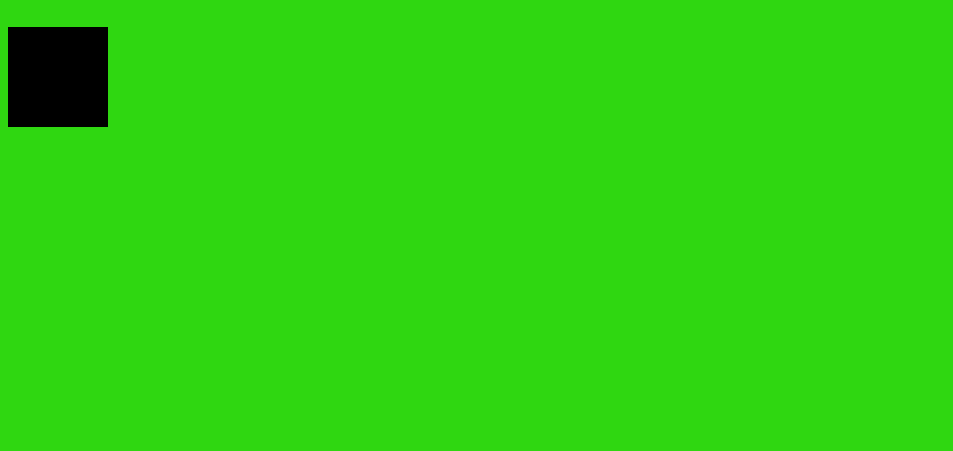
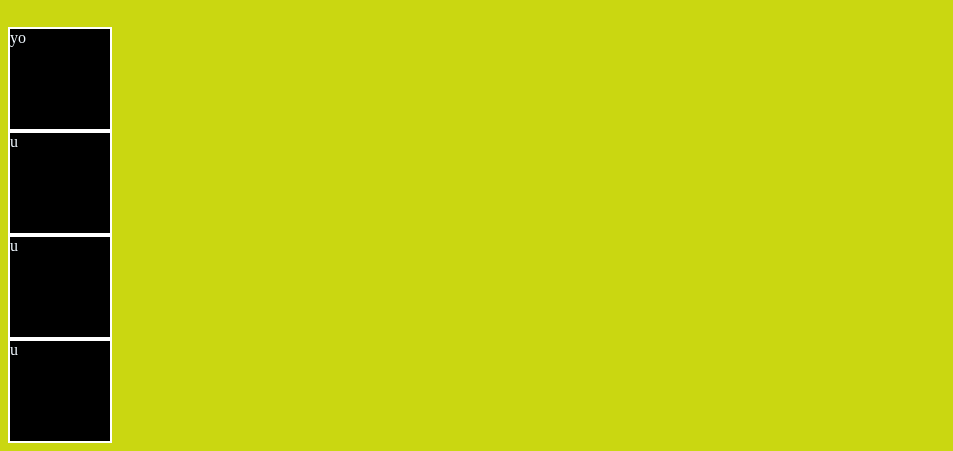
Before and after one commit to Muzahibul/xyz, a plain HTML site: page index.html in a window 1280 px wide. Shown: the part 510-961 px from the top of the page, without its empty margins (0-953 px from the left). Before the commit the page ends 800 px from the top, so only its background shows below. Drawn offline with Linux system fonts and the light colour scheme.

Commit message:
add file

```diff
--- a/index.html
+++ b/index.html
@@ -4,11 +4,18 @@
     <meta charset="UTF-8">
     <meta name="viewport" content="width=device-width, initial-scale=1.0">
     <title>Document</title>
-    <link href="m.css" rel="stylesheet">
+    <link rel="stylesheet" href="m.css">
 </head>
 <body>
          <h1>Jihadddddd</h1>
          <h2>Jihadddddd</h2>
-    <div>yo</div>
+         <div>yo</div>
+
+ <div>u</div>
+ <div>u</div>
+ <div>u</div>
+
+
+
 </body>
 </html>
--- a/m.css
+++ b/m.css
@@ -1,5 +1,5 @@
 * {
-    background-color: rgb(47, 215, 17);
+    background-color: rgb(202, 215, 17);
 }
 
 h1 {
@@ -18,7 +18,10 @@ h2 {
 
 
 div {
+      border: 2px solid white;
+      justify-content: center;
       background-color: black;
       height: 100px;
       width: 100px;
+      color: aliceblue;
 }
```
